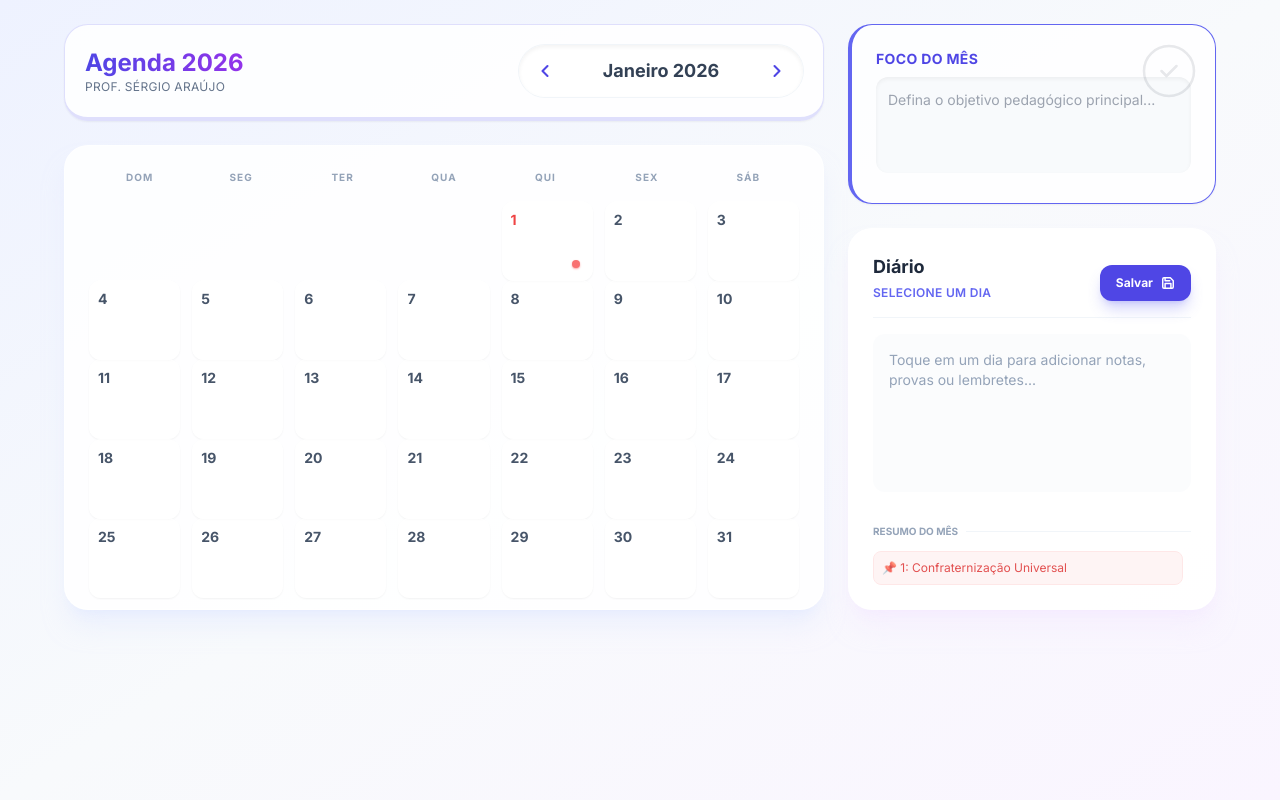
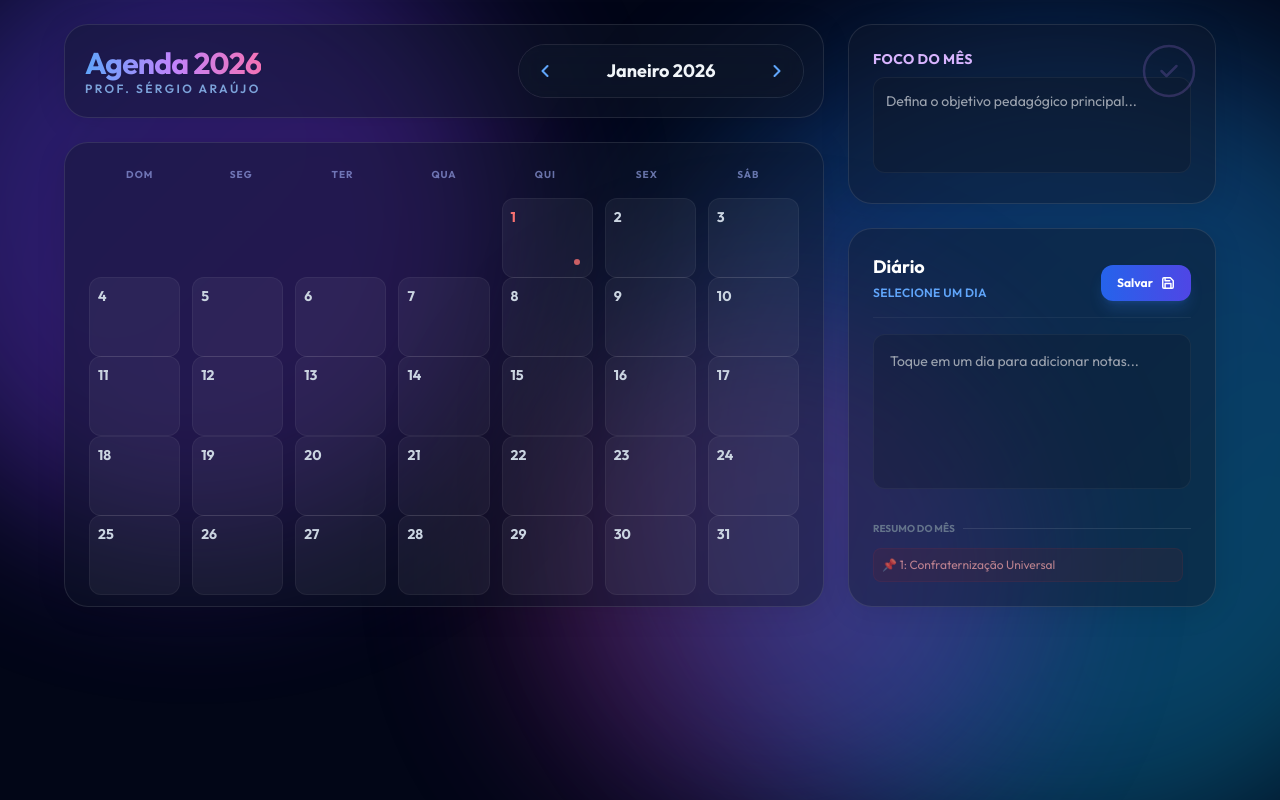
Before and after one commit to zonaeducacional/aggenestud, a plain HTML site: page index.html in a window 1280 px wide. Drawn offline with nearby package versions, Linux system fonts and the light colour scheme.

Commit message:
Upgrade UI to Liquid Dark Mode

```diff
--- a/index.html
+++ b/index.html
@@ -1,5 +1,5 @@
 <!DOCTYPE html>
-<html lang="pt-BR">
+<html lang="pt-BR" class="dark">
 
 <head>
     <meta charset="UTF-8">
@@ -7,7 +7,7 @@
     <title>Trilha de Aprendizagem 2026</title>
 
     <!-- PWA Meta Tags -->
-    <meta name="theme-color" content="#4F46E5">
+    <meta name="theme-color" content="#020617">
     <meta name="apple-mobile-web-app-capable" content="yes">
     <meta name="apple-mobile-web-app-status-bar-style" content="black-translucent">
     <link rel="manifest" href="manifest.json">
@@ -15,19 +15,88 @@
     <link rel="apple-touch-icon" href="icons/favicon.png">
 
     <script src="https://cdn.tailwindcss.com"></script>
-    <link href="https://fonts.googleapis.com/css2?family=Inter:wght@300;400;600;700&display=swap" rel="stylesheet">
+    <link href="https://fonts.googleapis.com/css2?family=Outfit:wght@300;400;600;700&display=swap" rel="stylesheet">
     <style>
         body {
-            font-family: 'Inter', sans-serif;
+            font-family: 'Outfit', sans-serif;
             user-select: none;
             -webkit-tap-highlight-color: transparent;
+            overflow-x: hidden;
         }
 
+        /* Liquid Background Animation */
+        .liquid-bg {
+            position: fixed;
+            top: 0;
+            left: 0;
+            width: 100%;
+            height: 100%;
+            z-index: -1;
+            background: #020617;
+            overflow: hidden;
+        }
+
+        .blob {
+            position: absolute;
+            background: linear-gradient(135deg, #4F46E5, #9333EA);
+            filter: blur(80px);
+            opacity: 0.4;
+            border-radius: 50%;
+            animation: float 10s infinite ease-in-out;
+        }
+
+        .blob-1 {
+            top: -10%;
+            left: -10%;
+            width: 50vw;
+            height: 50vw;
+            animation-delay: 0s;
+        }
+
+        .blob-2 {
+            bottom: -10%;
+            right: -10%;
+            width: 60vw;
+            height: 60vw;
+            background: linear-gradient(135deg, #2563EB, #06B6D4);
+            animation-delay: 2s;
+        }
+
+        .blob-3 {
+            top: 40%;
+            left: 40%;
+            width: 40vw;
+            height: 40vw;
+            background: linear-gradient(135deg, #DB2777, #7C3AED);
+            animation-delay: 4s;
+            opacity: 0.3;
+        }
+
+        @keyframes float {
+            0% {
+                transform: translate(0, 0) scale(1);
+            }
+
+            33% {
+                transform: translate(30px, -50px) scale(1.1);
+            }
+
+            66% {
+                transform: translate(-20px, 20px) scale(0.9);
+            }
+
+            100% {
+                transform: translate(0, 0) scale(1);
+            }
+        }
+
+        /* Glassmorphism Dark */
         .glass-panel {
-            background: rgba(255, 255, 255, 0.85);
-            backdrop-filter: blur(12px);
-            -webkit-backdrop-filter: blur(12px);
-            border: 1px solid rgba(255, 255, 255, 0.5);
+            background: rgba(15, 23, 42, 0.4);
+            backdrop-filter: blur(16px);
+            -webkit-backdrop-filter: blur(16px);
+            border: 1px solid rgba(255, 255, 255, 0.1);
+            box-shadow: 0 4px 30px rgba(0, 0, 0, 0.1);
         }
 
         .day-card {
@@ -39,11 +108,11 @@
         }
 
         .active-day {
-            border: 2px solid #4F46E5;
-            background-color: #EEF2FF;
+            border: 1px solid rgba(129, 140, 248, 0.5);
+            background: rgba(79, 70, 229, 0.2);
+            box-shadow: 0 0 15px rgba(79, 70, 229, 0.3);
         }
 
-        /* Animações */
         @keyframes fadeIn {
             from {
                 opacity: 0;
@@ -57,10 +126,10 @@
         }
 
         .animate-fade-in {
-            animation: fadeIn 0.3s ease-out forwards;
+            animation: fadeIn 0.4s ease-out forwards;
         }
 
-        /* Scrollbar */
+        /* Custom Scrollbar */
         ::-webkit-scrollbar {
             width: 6px;
         }
@@ -70,41 +139,55 @@
         }
 
         ::-webkit-scrollbar-thumb {
-            background: #cbd5e1;
+            background: rgba(255, 255, 255, 0.2);
             border-radius: 10px;
+        }
+
+        ::-webkit-scrollbar-thumb:hover {
+            background: rgba(255, 255, 255, 0.4);
+        }
+
+        textarea::placeholder {
+            color: rgba(148, 163, 184, 0.5);
         }
     </style>
 </head>
 
-<body
-    class="bg-gradient-to-br from-indigo-50 via-slate-50 to-purple-50 min-h-screen text-slate-800 p-4 md:p-6 pb-20 md:pb-6">
+<body class="text-slate-200 p-4 md:p-6 pb-24 md:pb-6">
 
-    <div class="max-w-6xl mx-auto grid grid-cols-1 lg:grid-cols-12 gap-6 h-full">
+    <!-- Background Blobs -->
+    <div class="liquid-bg">
+        <div class="blob blob-1"></div>
+        <div class="blob blob-2"></div>
+        <div class="blob blob-3"></div>
+    </div>
+
+    <div class="max-w-6xl mx-auto grid grid-cols-1 lg:grid-cols-12 gap-6 h-full relative z-10">
 
         <!-- Coluna Esquerda: Calendário -->
         <div class="lg:col-span-8 flex flex-col gap-6 animate-fade-in">
 
-            <header
-                class="glass-panel rounded-3xl p-5 shadow-sm flex flex-col md:flex-row justify-between items-center gap-4 border-b-4 border-indigo-500/20">
+            <header class="glass-panel rounded-3xl p-5 flex flex-col md:flex-row justify-between items-center gap-4">
                 <div class="text-center md:text-left">
                     <h1
-                        class="text-2xl font-bold bg-clip-text text-transparent bg-gradient-to-r from-indigo-600 to-purple-600">
+                        class="text-3xl font-bold bg-clip-text text-transparent bg-gradient-to-r from-blue-400 via-purple-400 to-pink-400 drop-shadow-sm font-display tracking-tight">
                         Agenda 2026</h1>
-                    <p class="text-xs font-medium text-slate-500 uppercase tracking-wide">Prof. Sérgio Araújo</p>
+                    <p class="text-xs font-semibold text-blue-300/80 uppercase tracking-[0.2em]">Prof. Sérgio Araújo</p>
                 </div>
 
-                <div class="flex items-center gap-4 bg-white/80 rounded-full p-1.5 shadow-inner ring-1 ring-slate-100">
+                <div
+                    class="flex items-center gap-4 bg-slate-900/50 rounded-full p-1.5 ring-1 ring-white/10 backdrop-blur-md">
                     <button onclick="mudarMes(-1)"
-                        class="p-2.5 hover:bg-indigo-50 rounded-full transition text-indigo-600 active:scale-90">
+                        class="p-2.5 hover:bg-white/10 rounded-full transition text-blue-400 active:scale-90">
                         <svg xmlns="http://www.w3.org/2000/svg" width="20" height="20" viewBox="0 0 24 24" fill="none"
                             stroke="currentColor" stroke-width="2.5" stroke-linecap="round" stroke-linejoin="round">
                             <path d="m15 18-6-6 6-6" />
                         </svg>
                     </button>
-                    <span id="mesAnoDisplay" class="font-bold text-lg w-40 text-center text-slate-700">Janeiro
+                    <span id="mesAnoDisplay" class="font-bold text-lg w-40 text-center text-slate-100">Janeiro
                         2026</span>
                     <button onclick="mudarMes(1)"
-                        class="p-2.5 hover:bg-indigo-50 rounded-full transition text-indigo-600 active:scale-90">
+                        class="p-2.5 hover:bg-white/10 rounded-full transition text-blue-400 active:scale-90">
                         <svg xmlns="http://www.w3.org/2000/svg" width="20" height="20" viewBox="0 0 24 24" fill="none"
                             stroke="currentColor" stroke-width="2.5" stroke-linecap="round" stroke-linejoin="round">
                             <path d="m9 18 6-6-6-6" />
@@ -113,15 +196,15 @@
                 </div>
             </header>
 
-            <div class="glass-panel rounded-3xl p-4 md:p-6 shadow-xl shadow-indigo-100/50 flex-grow">
+            <div class="glass-panel rounded-3xl p-4 md:p-6 flex-grow">
                 <div class="grid grid-cols-7 mb-4 text-center">
-                    <div class="text-[10px] font-bold text-slate-400 uppercase tracking-widest">Dom</div>
-                    <div class="text-[10px] font-bold text-slate-400 uppercase tracking-widest">Seg</div>
-                    <div class="text-[10px] font-bold text-slate-400 uppercase tracking-widest">Ter</div>
-                    <div class="text-[10px] font-bold text-slate-400 uppercase tracking-widest">Qua</div>
-                    <div class="text-[10px] font-bold text-slate-400 uppercase tracking-widest">Qui</div>
-                    <div class="text-[10px] font-bold text-slate-400 uppercase tracking-widest">Sex</div>
-                    <div class="text-[10px] font-bold text-slate-400 uppercase tracking-widest">Sáb</div>
+                    <div class="text-[10px] font-bold text-indigo-300/60 uppercase tracking-widest">Dom</div>
+                    <div class="text-[10px] font-bold text-indigo-300/60 uppercase tracking-widest">Seg</div>
+                    <div class="text-[10px] font-bold text-indigo-300/60 uppercase tracking-widest">Ter</div>
+                    <div class="text-[10px] font-bold text-indigo-300/60 uppercase tracking-widest">Qua</div>
+                    <div class="text-[10px] font-bold text-indigo-300/60 uppercase tracking-widest">Qui</div>
+                    <div class="text-[10px] font-bold text-indigo-300/60 uppercase tracking-widest">Sex</div>
+                    <div class="text-[10px] font-bold text-indigo-300/60 uppercase tracking-widest">Sáb</div>
                 </div>
 
                 <div id="calendarGrid" class="grid grid-cols-7 gap-2 md:gap-3 h-[400px] md:h-96 auto-rows-fr">
@@ -133,33 +216,33 @@
         <!-- Coluna Direita: Detalhes -->
         <div class="lg:col-span-4 flex flex-col gap-6 animate-fade-in" style="animation-delay: 0.1s">
 
-            <div
-                class="glass-panel rounded-3xl p-6 shadow-sm border-l-4 border-indigo-500 bg-white/80 relative overflow-hidden group">
-                <div class="absolute top-0 right-0 p-4 opacity-10 group-hover:opacity-20 transition">
+            <div class="glass-panel rounded-3xl p-6 relative overflow-hidden group">
+                <div
+                    class="absolute top-0 right-0 p-4 opacity-20 text-purple-400 group-hover:opacity-40 transition group-hover:scale-110 duration-500">
                     <svg width="60" height="60" viewBox="0 0 24 24" fill="none" stroke="currentColor" stroke-width="1"
                         stroke-linecap="round" stroke-linejoin="round">
                         <circle cx="12" cy="12" r="10" />
                         <path d="m9 12 2 2 4-4" />
                     </svg>
                 </div>
-                <h2 class="text-sm font-bold text-indigo-600 mb-2 flex items-center gap-2 uppercase tracking-wide">
+                <h2 class="text-sm font-bold text-purple-300 mb-2 flex items-center gap-2 uppercase tracking-wide">
                     Foco do Mês
                 </h2>
                 <textarea id="metaMes"
-                    class="w-full bg-slate-50 border-0 rounded-xl p-3 text-sm focus:ring-2 focus:ring-indigo-200 focus:bg-white transition resize-none h-24 shadow-inner text-slate-600 leading-relaxed"
+                    class="w-full bg-slate-900/40 border border-white/5 rounded-xl p-3 text-sm focus:ring-2 focus:ring-purple-500/50 focus:bg-slate-900/60 transition resize-none h-24 text-slate-200 leading-relaxed outline-none"
                     placeholder="Defina o objetivo pedagógico principal..."></textarea>
             </div>
 
-            <div class="glass-panel rounded-3xl p-6 shadow-xl shadow-purple-100/50 flex-grow bg-white/90 flex flex-col">
-                <div class="flex justify-between items-end mb-4 border-b border-slate-100 pb-4">
+            <div class="glass-panel rounded-3xl p-6 flex-grow flex flex-col">
+                <div class="flex justify-between items-end mb-4 border-b border-white/5 pb-4">
                     <div>
-                        <h2 class="text-lg font-bold text-slate-800">Diário</h2>
+                        <h2 class="text-lg font-bold text-white">Diário</h2>
                         <p id="dataSelecionada"
-                            class="text-xs text-indigo-500 font-semibold uppercase tracking-wide mt-1">Selecione um dia
+                            class="text-xs text-blue-400 font-semibold uppercase tracking-wide mt-1">Selecione um dia
                         </p>
                     </div>
                     <button onclick="salvarEvento()"
-                        class="bg-indigo-600 hover:bg-indigo-700 active:scale-95 text-white text-xs font-bold px-4 py-2.5 rounded-xl transition shadow-lg shadow-indigo-500/30 flex items-center gap-2">
+                        class="bg-gradient-to-r from-blue-600 to-indigo-600 hover:from-blue-500 hover:to-indigo-500 active:scale-95 text-white text-xs font-bold px-4 py-2.5 rounded-xl transition shadow-lg shadow-blue-500/20 flex items-center gap-2">
                         <span>Salvar</span>
                         <svg xmlns="http://www.w3.org/2000/svg" width="14" height="14" viewBox="0 0 24 24" fill="none"
                             stroke="currentColor" stroke-width="2.5" stroke-linecap="round" stroke-linejoin="round">
@@ -171,13 +254,13 @@
                 </div>
 
                 <textarea id="eventoTexto"
-                    class="w-full flex-grow bg-slate-50/50 border-0 rounded-xl p-4 text-sm focus:ring-2 focus:ring-indigo-200 focus:bg-white transition resize-none placeholder:text-slate-400"
-                    placeholder="Toque em um dia para adicionar notas, provas ou lembretes..."></textarea>
+                    class="w-full flex-grow bg-slate-900/30 border border-white/5 rounded-xl p-4 text-sm focus:ring-2 focus:ring-blue-500/50 focus:bg-slate-900/50 transition resize-none outline-none text-slate-200"
+                    placeholder="Toque em um dia para adicionar notas..."></textarea>
 
                 <div class="mt-4 pt-4">
-                    <h3 class="text-[10px] font-bold text-slate-400 uppercase mb-3 flex items-center gap-2">
+                    <h3 class="text-[10px] font-bold text-slate-500 uppercase mb-3 flex items-center gap-2">
                         Resumo do Mês
-                        <span class="h-px bg-slate-100 flex-grow"></span>
+                        <span class="h-px bg-white/10 flex-grow"></span>
                     </h3>
                     <div id="listaEventosMes" class="space-y-2 max-h-48 overflow-y-auto pr-2 custom-scrollbar">
                         <!-- Lista gerada via JS -->
@@ -188,11 +271,11 @@
 
     </div>
 
-    <!-- PWA Install Button (Hidden by default) -->
+    <!-- PWA Install Button -->
     <div id="installContainer"
         class="fixed bottom-6 w-full flex justify-center pointer-events-none opacity-0 translate-y-10 transition-all duration-500 z-50">
         <button id="btnInstall"
-            class="pointer-events-auto bg-slate-900 text-white px-6 py-3 rounded-full shadow-2xl flex items-center gap-3 font-semibold text-sm active:scale-95 transition-transform hover:bg-black ring-4 ring-white/30">
+            class="pointer-events-auto bg-white/10 backdrop-blur-md border border-white/20 text-white px-6 py-3 rounded-full shadow-2xl flex items-center gap-3 font-semibold text-sm active:scale-95 transition-transform hover:bg-white/20 ring-1 ring-white/30">
             <svg xmlns="http://www.w3.org/2000/svg" width="20" height="20" viewBox="0 0 24 24" fill="none"
                 stroke="currentColor" stroke-width="2" stroke-linecap="round" stroke-linejoin="round">
                 <path d="M12 2v6" />
@@ -222,7 +305,6 @@
         window.addEventListener('beforeinstallprompt', (e) => {
             e.preventDefault();
             deferredPrompt = e;
-            // Mostrar botão
             installContainer.classList.remove('opacity-0', 'translate-y-10');
         });
 
@@ -249,8 +331,7 @@
         };
 
         function init() {
-            // Recuperar último estado ou iniciar padrão
-            const lastDate = localStorage.getItem('last-view-date');
+            const lastDate = localStorage.getItem('last-view-date-v2');
             if (lastDate) dataAtual = new Date(lastDate);
 
             renderizarCalendario();
@@ -264,7 +345,7 @@
         }
 
         function renderizarCalendario() {
-            localStorage.setItem('last-view-date', dataAtual.toISOString());
+            localStorage.setItem('last-view-date-v2', dataAtual.toISOString());
             const ano = dataAtual.getFullYear();
             const mes = dataAtual.getMonth();
 
@@ -286,17 +367,19 @@
                 const nota = localStorage.getItem(`evento-${chaveData}`);
                 const feriado = feriados[`${dia}-${mes + 1}`];
 
-                let css = "day-card bg-white/60 hover:bg-white rounded-xl p-2 cursor-pointer border border-white/50 hover:border-indigo-300 flex flex-col justify-between h-full min-h-[60px] md:min-h-[80px] shadow-sm";
+                // Estilo padrão dia normal Dark Glass
+                let css = "day-card bg-white/5 hover:bg-white/10 rounded-xl p-2 cursor-pointer border border-white/5 hover:border-blue-400/50 flex flex-col justify-between h-full min-h-[60px] md:min-h-[80px]";
+
                 if (diaSelecionado && dia === diaSelecionado.getDate() && mes === diaSelecionado.getMonth()) {
-                    css += " active-day ring-2 ring-indigo-400 bg-indigo-50 shadow-inner";
+                    css += " active-day shadow-lg shadow-indigo-500/20";
                 }
 
                 let dot = "";
-                if (nota) dot = `<div class="w-2 h-2 rounded-full bg-indigo-500 shadow-sm shadow-indigo-300"></div>`;
-                else if (feriado) dot = `<div class="w-2 h-2 rounded-full bg-red-400 shadow-sm shadow-red-300" title="${feriado}"></div>`;
+                if (nota) dot = `<div class="w-2 h-2 rounded-full bg-cyan-400 shadow-[0_0_8px_rgba(34,211,238,0.6)]"></div>`;
+                else if (feriado) dot = `<div class="w-1.5 h-1.5 rounded-full bg-red-400/80" title="${feriado}"></div>`;
 
                 el.className = css;
-                el.innerHTML = `<span class="font-bold text-sm ${feriado ? 'text-red-500' : 'text-slate-600'}">${dia}</span><div class="flex justify-end p-1">${dot}</div>`;
+                el.innerHTML = `<span class="font-bold text-sm ${feriado ? 'text-red-400' : 'text-slate-300'}">${dia}</span><div class="flex justify-end p-1">${dot}</div>`;
                 el.onclick = () => selecionarDia(dia);
                 grid.appendChild(el);
             }
@@ -335,12 +418,12 @@
 
             for (let d = 1; d <= totalDias; d++) {
                 const nota = localStorage.getItem(`evento-${d}-${dataAtual.getMonth() + 1}-${dataAtual.getFullYear()}`);
-                if (nota) html += `<div onclick="selecionarDia(${d})" class="text-xs p-3 bg-white rounded-lg border-l-4 border-indigo-400 shadow-sm cursor-pointer hover:bg-slate-50 transition"><strong class="block text-indigo-900 mb-1">Dia ${d}</strong><span class="text-slate-600">${nota}</span></div>`;
+                if (nota) html += `<div onclick="selecionarDia(${d})" class="text-xs p-3 bg-white/5 rounded-lg border-l-2 border-blue-500 hover:bg-white/10 transition cursor-pointer group"><strong class="block text-blue-300 mb-1 group-hover:text-blue-200">Dia ${d}</strong><span class="text-slate-400 group-hover:text-slate-200">${nota}</span></div>`;
 
                 const feriado = feriados[`${d}-${dataAtual.getMonth() + 1}`];
-                if (feriado) html += `<div class="text-xs p-2 bg-red-50 rounded-lg text-red-600 border border-red-100 opacity-80 select-none">📌 ${d}: ${feriado}</div>`;
+                if (feriado) html += `<div class="text-xs p-2 bg-red-900/20 rounded-lg text-red-300 border border-red-500/10 opacity-70 select-none">📌 ${d}: ${feriado}</div>`;
             }
-            if (!html) html = `<div class="text-xs text-slate-400 text-center py-6">Toque em um dia para planejar.</div>`;
+            if (!html) html = `<div class="text-xs text-slate-600 text-center py-6 italic">Nada agendado para este mês.</div>`;
             lista.innerHTML = html;
         }
 
```
Also changed, not shown: manifest.json.
